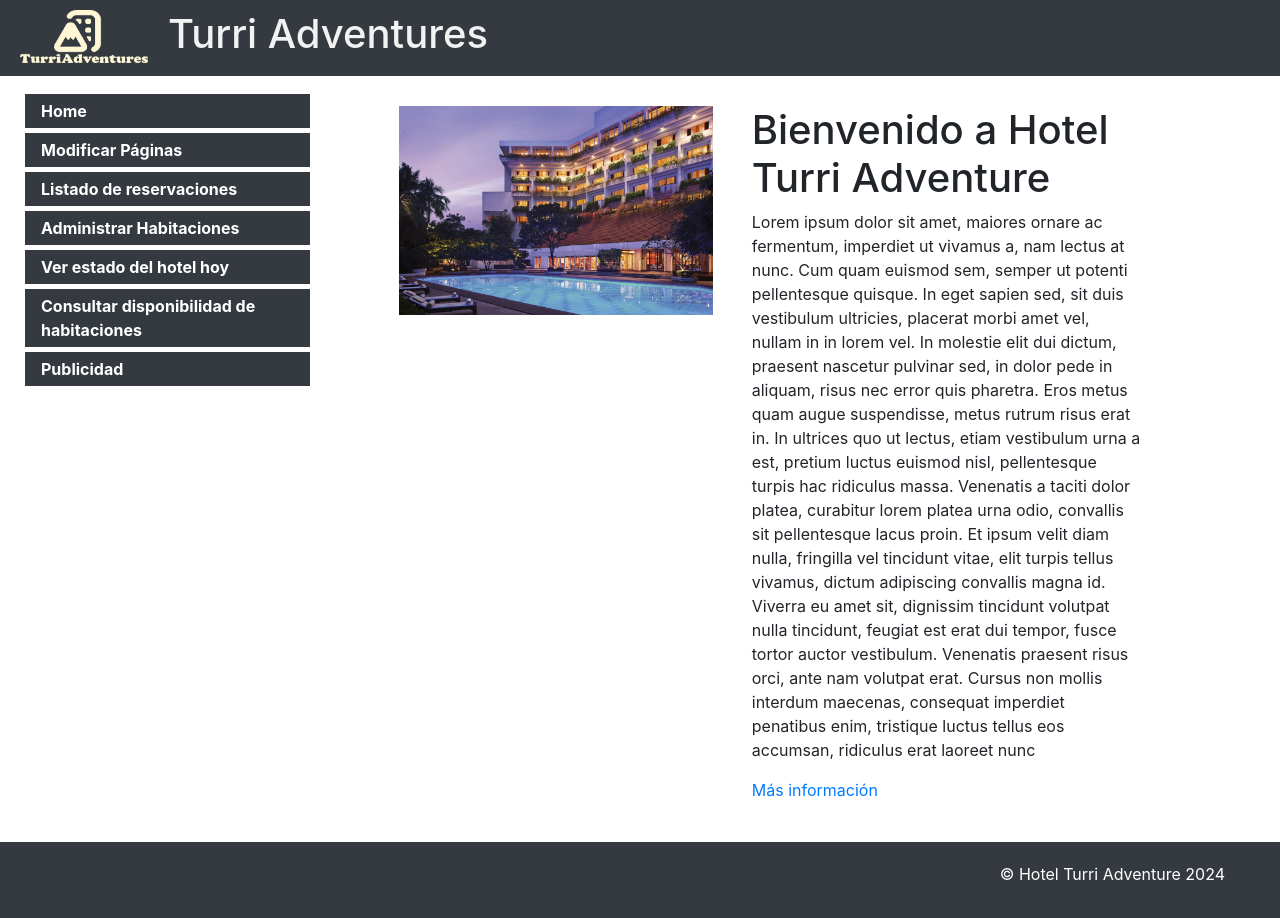
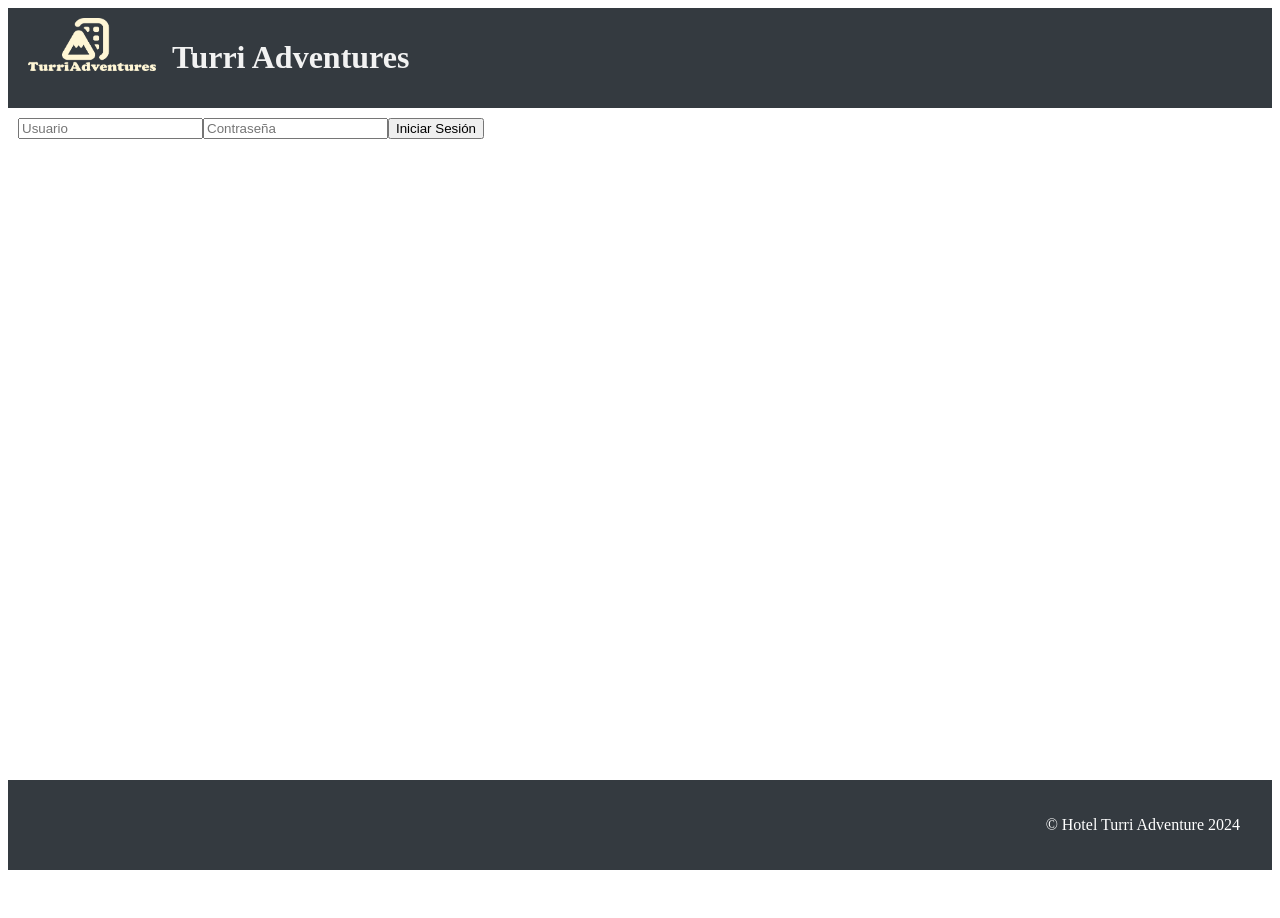
Before and after one commit to JoseSalasCalderon/Front_End_TurriAdventures, an Angular app in the folder TurriAdventures/: page /login in a window 1280 px wide. Shown: the top 918 px of the page. After the commit the page ends 878 px from the top, so only its background shows below. Built offline with nearby package versions, Linux system fonts and the light colour scheme.

Commit message:
Login funcional

```diff
--- /dev/null
+++ b/TurriAdventures/src/Core/LoginService.ts
@@ -0,0 +1,21 @@
+import { Injectable } from '@angular/core';
+import { HttpClient } from '@angular/common/http'
+import { Observable } from 'rxjs';
+import { Login } from '../Model/Login';
+
+@Injectable({
+  providedIn: 'root'
+})
+export class LoginService {
+
+  private url: string = ""
+
+  constructor(private http:HttpClient) {
+    this.url = "https://localhost:7068/api/Administradors/login?";
+  }
+
+  verificarCredenciales(usuario: string, contrasena: string): Observable<number> {
+    return this.http.post<number>("https://localhost:7068/api/Administradors/login?Usuario="+usuario+"&"+"Contrasena="+contrasena,{ usuario, contrasena });
+  }
+
+}
--- /dev/null
+++ b/TurriAdventures/src/Model/Login.ts
@@ -0,0 +1,12 @@
+export interface Login{
+    Usuario:String
+    Contrasena:String
+}
+
+
+export class Login implements Login {
+    constructor(
+        public Usuario: String,
+        public Contrasena: String
+    ) {}
+}
--- a/TurriAdventures/src/app/app.routes.ts
+++ b/TurriAdventures/src/app/app.routes.ts
@@ -11,6 +11,7 @@ import { FacilidadesComponent } from './facilidades/facilidades.component';
 import { DireccionComponent } from './direccion/direccion.component';
 import { VistaHabitacionesComponent } from './vista-habitaciones/vista-habitaciones.component';
 import { VerEstadoHotelComponent } from './ver-estado-hotel/ver-estado-hotel.component';
+import { LoginComponent } from './login/login.component';
 export const routes: Routes = [
     { path: 'about', component: AboutComponent },
     { path: 'home', component: HomeComponent },
@@ -24,6 +25,7 @@ export const routes: Routes = [
     { path: 'direction', component: DireccionComponent },
     { path: 'vista/:id', component:VistaHabitacionesComponent},
     { path: 'verEstadoHotel', component:VerEstadoHotelComponent},
+    { path: 'login', component: LoginComponent},
     { path: '**', component: HomeComponent}
 
 ];
--- /dev/null
+++ b/TurriAdventures/src/app/login/login.component.html
@@ -0,0 +1,5 @@
+<form #loginForm="ngForm" (ngSubmit)="iniciarSesion()">
+    <input type="text" name="usuario" [(ngModel)]="usuario" placeholder="Usuario" required>
+    <input type="password" name="contrasena" [(ngModel)]="contrasena" placeholder="Contraseña" required>
+    <button type="submit">Iniciar Sesión</button>
+  </form>
--- /dev/null
+++ b/TurriAdventures/src/app/login/login.component.ts
@@ -0,0 +1,45 @@
+import { Component, OnInit } from '@angular/core';
+import { LoginService } from '../../Core/LoginService';
+import { FormsModule } from '@angular/forms';
+import { Router } from '@angular/router';
+
+
+@Component({
+  selector: 'app-login',
+  standalone: true,
+  imports: [FormsModule],
+  templateUrl: './login.component.html',
+  styleUrl: './login.component.css'
+})
+export class LoginComponent implements OnInit {
+
+  usuario: string = "";
+  contrasena: string ="";
+  public error: boolean = false;
+
+
+  constructor(private loginService: LoginService, private router:Router ) {}
+  ngOnInit(): void {
+
+  }
+
+
+
+  iniciarSesion() {
+    this.loginService.verificarCredenciales(this.usuario, this.contrasena)
+      .subscribe(
+        (response: any) => {
+          // Inicio de sesión exitoso
+          console.log('Inicio de sesión exitoso. ID de administrador:', response.idAdministrador);
+          // Redirige a la página de inicio o realiza otras acciones necesarias
+          this.router.navigate(['/']); // Redirige a la página de inicio
+        },
+        (error) => {
+          // Error en el inicio de sesión
+          console.log('Error en el inicio de sesión:', error);
+          this.error = true; // Muestra un mensaje de error en el formulario
+        }
+      );
+  }
+
+  }
```
Also changed, not shown: TurriAdventures/src/app/login/login.component.css (added), 1 other file (tests, documents, lock files or other folders).
